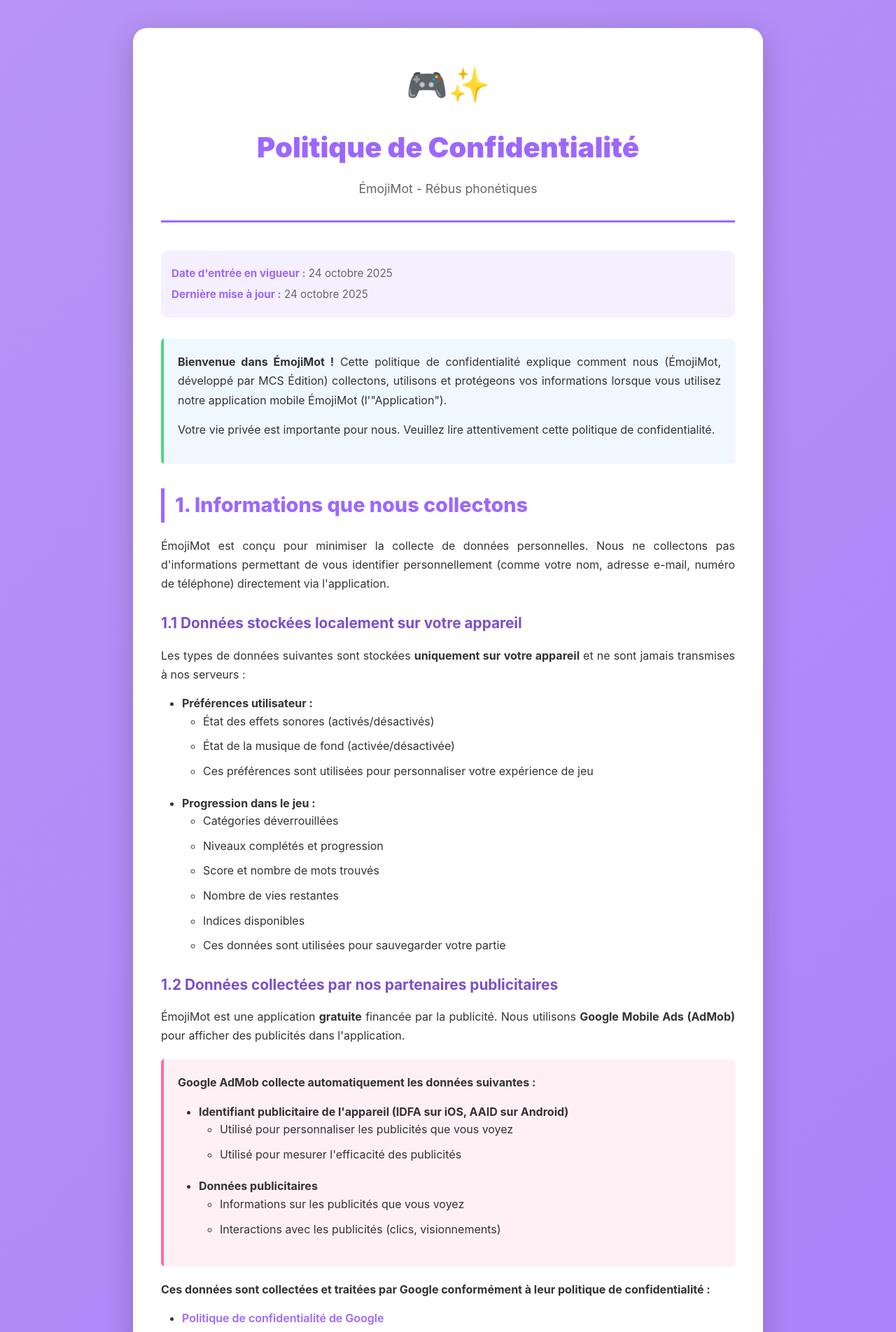
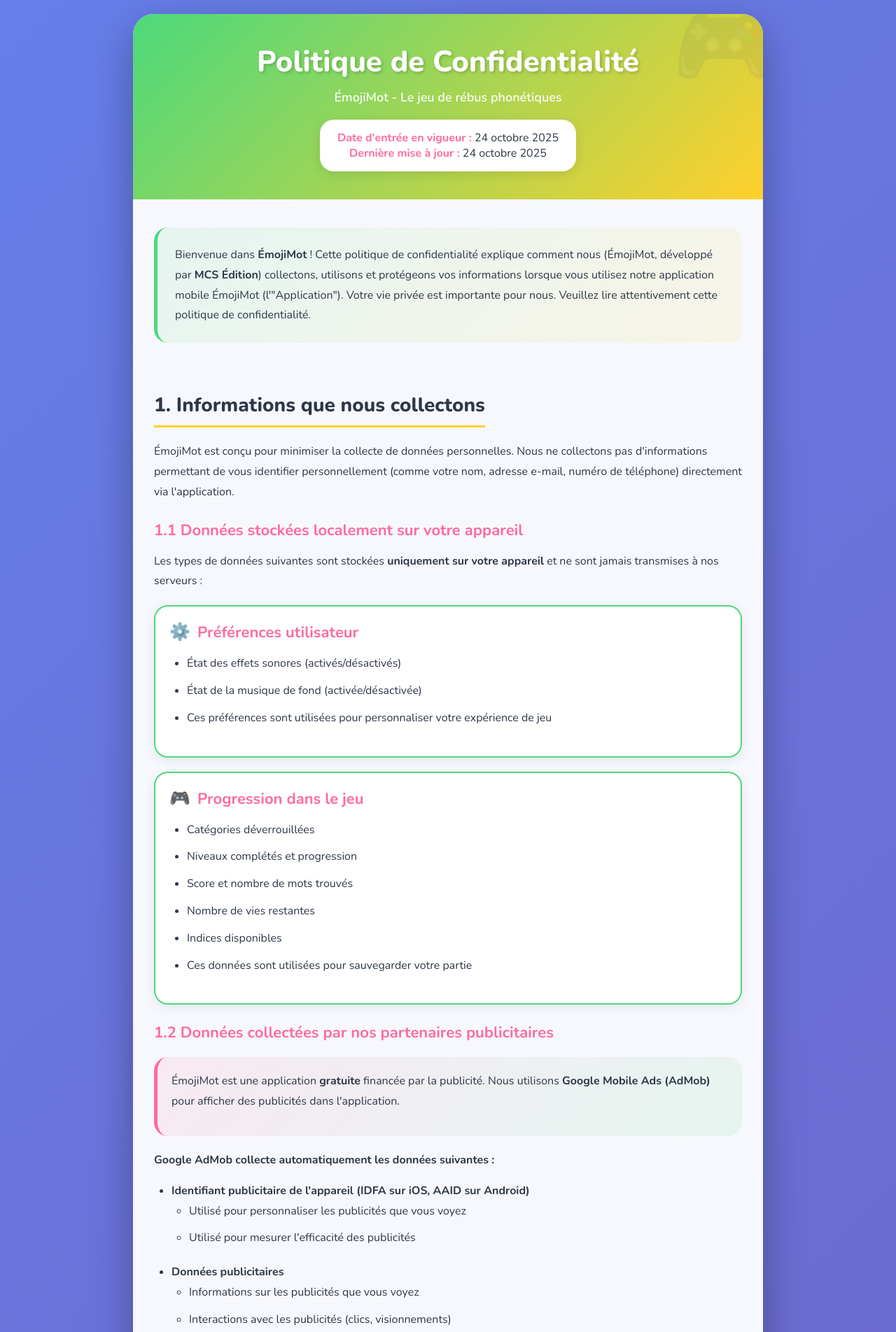
Before and after one commit to mcsEdition/emojitmot, a plain HTML site: page index.html in a window 1280 px wide. Shown: the top 1904 px of the page at 70% size. Drawn offline with nearby package versions, Linux system fonts and the light colour scheme.

Commit message:
Update index.html

```diff
--- a/index.html
+++ b/index.html
@@ -1,11 +1,12 @@
-
 <!DOCTYPE html>
 <html lang="fr">
 <head>
     <meta charset="UTF-8">
     <meta name="viewport" content="width=device-width, initial-scale=1.0">
-    <meta name="description" content="Politique de confidentialité d'ÉmojiMot - Jeu de rébus phonétiques avec émojis">
     <title>Politique de Confidentialité - ÉmojiMot</title>
+    <link rel="preconnect" href="https://fonts.googleapis.com">
+    <link rel="preconnect" href="https://fonts.gstatic.com" crossorigin>
+    <link href="https://fonts.googleapis.com/css2?family=Nunito:wght@400;600;700;800&display=swap" rel="stylesheet">
     <style>
         * {
             margin: 0;
@@ -13,229 +14,233 @@
             box-sizing: border-box;
         }
 
+        :root {
+            --primary-green: #4CD97B;
+            --primary-yellow: #FFD02C;
+            --primary-pink: #FF6B9E;
+            --bg-gradient-start: #667eea;
+            --bg-gradient-end: #764ba2;
+            --card-bg: rgba(255, 255, 255, 0.95);
+            --text-dark: #2d3748;
+            --text-light: #718096;
+            --border-radius-small: 15px;
+            --border-radius-medium: 20px;
+            --border-radius-large: 30px;
+        }
+
         body {
-            font-family: 'Nunito', -apple-system, BlinkMacSystemFont, 'Segoe UI', Roboto, sans-serif;
-            line-height: 1.7;
-            color: #333;
-            background: linear-gradient(135deg, #B794F6 0%, #9D67FF 100%);
+            font-family: 'Nunito', sans-serif;
+            background: linear-gradient(135deg, var(--bg-gradient-start) 0%, var(--bg-gradient-end) 100%);
             min-height: 100vh;
             padding: 20px;
+            color: var(--text-dark);
         }
 
         .container {
             max-width: 900px;
             margin: 0 auto;
+            background: var(--card-bg);
+            border-radius: var(--border-radius-large);
+            box-shadow: 0 20px 60px rgba(0, 0, 0, 0.3);
+            overflow: hidden;
+        }
+
+        .header {
+            background: linear-gradient(135deg, var(--primary-green) 0%, var(--primary-yellow) 100%);
+            padding: 40px 30px;
+            text-align: center;
+            position: relative;
+            overflow: hidden;
+        }
+
+        .header::before {
+            content: '🎮';
+            position: absolute;
+            font-size: 120px;
+            opacity: 0.1;
+            top: -20px;
+            right: -20px;
+            animation: float 3s ease-in-out infinite;
+        }
+
+        @keyframes float {
+            0%, 100% { transform: translateY(0px); }
+            50% { transform: translateY(-20px); }
+        }
+
+        h1 {
+            font-size: 42px;
+            font-weight: 800;
+            color: white;
+            margin-bottom: 10px;
+            text-shadow: 2px 2px 4px rgba(0, 0, 0, 0.2);
+        }
+
+        .subtitle {
+            font-size: 18px;
+            color: rgba(255, 255, 255, 0.95);
+            font-weight: 600;
+        }
+
+        .date-info {
             background: white;
-            border-radius: 20px;
-            box-shadow: 0 10px 40px rgba(0, 0, 0, 0.2);
-            padding: 40px;
+            padding: 15px 25px;
+            border-radius: var(--border-radius-medium);
+            display: inline-block;
             margin-top: 20px;
+            box-shadow: 0 4px 15px rgba(0, 0, 0, 0.1);
+        }
+
+        .date-info span {
+            font-weight: 700;
+            color: var(--primary-pink);
+        }
+
+        .content {
+            padding: 40px 30px;
+        }
+
+        .intro {
+            background: linear-gradient(135deg, rgba(76, 217, 123, 0.1) 0%, rgba(255, 208, 44, 0.1) 100%);
+            padding: 25px;
+            border-radius: var(--border-radius-medium);
+            border-left: 5px solid var(--primary-green);
+            margin-bottom: 30px;
+            font-size: 16px;
+            line-height: 1.8;
+        }
+
+        h2 {
+            font-size: 28px;
+            font-weight: 800;
+            color: var(--text-dark);
+            margin: 40px 0 20px 0;
+            padding-bottom: 10px;
+            border-bottom: 3px solid var(--primary-yellow);
+            display: inline-block;
+        }
+
+        h3 {
+            font-size: 22px;
+            font-weight: 700;
+            color: var(--primary-pink);
+            margin: 25px 0 15px 0;
+        }
+
+        p, li {
+            font-size: 16px;
+            line-height: 1.8;
+            color: var(--text-dark);
+            margin-bottom: 15px;
+        }
+
+        ul, ol {
+            margin-left: 25px;
             margin-bottom: 20px;
         }
 
-        .header {
-            text-align: center;
-            margin-bottom: 40px;
-            padding-bottom: 30px;
-            border-bottom: 3px solid #9D67FF;
-        }
-
-        .header h1 {
-            color: #9D67FF;
-            font-size: 2.5em;
+        li {
             margin-bottom: 10px;
-            font-weight: 900;
-        }
-
-        .header .emoji {
-            font-size: 3em;
-            margin-bottom: 15px;
-        }
-
-        .header .subtitle {
-            color: #666;
-            font-size: 1.1em;
-            margin-top: 10px;
-        }
-
-        .dates {
-            background: #f5f0ff;
-            padding: 15px;
-            border-radius: 10px;
-            margin-bottom: 30px;
-            text-align: center;
-        }
-
-        .dates p {
-            color: #666;
-            font-size: 0.95em;
-            margin: 5px 0;
-        }
-
-        .dates strong {
-            color: #9D67FF;
-        }
-
-        h2 {
-            color: #9D67FF;
-            font-size: 1.8em;
-            margin-top: 35px;
-            margin-bottom: 20px;
-            font-weight: 800;
-            border-left: 5px solid #9D67FF;
-            padding-left: 15px;
-        }
-
-        h3 {
-            color: #7C4FCC;
-            font-size: 1.3em;
-            margin-top: 25px;
-            margin-bottom: 15px;
-            font-weight: 700;
-        }
-
-        p {
-            margin-bottom: 15px;
-            text-align: justify;
-        }
-
-        ul {
-            margin-left: 30px;
-            margin-bottom: 20px;
-        }
-
-        ul li {
-            margin-bottom: 10px;
-            line-height: 1.6;
         }
 
         .highlight-box {
-            background: #fff8e6;
-            border-left: 4px solid #FFD02C;
+            background: linear-gradient(135deg, rgba(255, 107, 158, 0.1) 0%, rgba(76, 217, 123, 0.1) 100%);
             padding: 20px;
+            border-radius: var(--border-radius-medium);
+            border-left: 5px solid var(--primary-pink);
             margin: 20px 0;
-            border-radius: 5px;
         }
 
-        .info-box {
-            background: #f0f8ff;
-            border-left: 4px solid #4CD97B;
+        .info-card {
+            background: white;
             padding: 20px;
+            border-radius: var(--border-radius-medium);
+            box-shadow: 0 4px 15px rgba(0, 0, 0, 0.08);
             margin: 20px 0;
-            border-radius: 5px;
+            border: 2px solid var(--primary-green);
         }
 
-        .warning-box {
-            background: #fff0f5;
-            border-left: 4px solid #FF6B9E;
-            padding: 20px;
-            margin: 20px 0;
-            border-radius: 5px;
+        .info-card h3 {
+            margin-top: 0;
         }
 
         table {
             width: 100%;
             border-collapse: collapse;
             margin: 20px 0;
-            background: white;
-            box-shadow: 0 2px 10px rgba(0, 0, 0, 0.1);
-            border-radius: 10px;
+            border-radius: var(--border-radius-small);
             overflow: hidden;
+            box-shadow: 0 4px 15px rgba(0, 0, 0, 0.08);
         }
 
-        table th {
-            background: #9D67FF;
+        th {
+            background: linear-gradient(135deg, var(--primary-green) 0%, var(--primary-yellow) 100%);
             color: white;
             padding: 15px;
             text-align: left;
             font-weight: 700;
         }
 
-        table td {
+        td {
             padding: 15px;
-            border-bottom: 1px solid #eee;
+            border-bottom: 1px solid #e2e8f0;
         }
 
-        table tr:last-child td {
-            border-bottom: none;
-        }
-
-        table tr:hover {
-            background: #f9f9f9;
+        tr:hover {
+            background: rgba(76, 217, 123, 0.05);
         }
 
         a {
-            color: #9D67FF;
+            color: var(--primary-pink);
             text-decoration: none;
             font-weight: 600;
-            transition: color 0.3s;
+            transition: color 0.3s ease;
         }
 
         a:hover {
-            color: #7C4FCC;
+            color: var(--primary-green);
             text-decoration: underline;
         }
 
         .contact-section {
-            background: linear-gradient(135deg, #9D67FF 0%, #B794F6 100%);
+            background: linear-gradient(135deg, var(--primary-pink) 0%, var(--primary-yellow) 100%);
+            padding: 30px;
+            border-radius: var(--border-radius-medium);
+            margin: 40px 0;
             color: white;
-            padding: 30px;
-            border-radius: 15px;
-            margin-top: 40px;
             text-align: center;
         }
 
         .contact-section h2 {
             color: white;
-            border: none;
-            padding: 0;
+            border-bottom: 3px solid white;
+            margin-bottom: 20px;
         }
 
         .contact-section a {
-            color: #FFD02C;
+            color: white;
+            font-size: 18px;
+            font-weight: 700;
+        }
+
+        .emoji {
+            font-size: 24px;
+            margin-right: 10px;
         }
 
         .footer {
+            background: var(--text-dark);
+            color: white;
             text-align: center;
-            margin-top: 40px;
-            padding-top: 30px;
-            border-top: 2px solid #eee;
-            color: #666;
-            font-size: 0.95em;
-        }
-
-        .footer .emoji {
-            font-size: 1.5em;
-            margin: 10px 0;
-        }
-
-        @media (max-width: 768px) {
-            .container {
             padding: 25px;
-            }
-
-            .header h1 {
-                font-size: 1.8em;
-            }
-
-            h2 {
-                font-size: 1.4em;
-            }
-
-            h3 {
-                font-size: 1.1em;
-            }
-
-            table {
-                font-size: 0.9em;
-            }
+            font-size: 16px;
         }
 
         .back-to-top {
             position: fixed;
             bottom: 30px;
             right: 30px;
-            background: #9D67FF;
+            background: linear-gradient(135deg, var(--primary-green) 0%, var(--primary-yellow) 100%);
             color: white;
             width: 50px;
             height: 50px;
@@ -243,35 +248,86 @@
             display: flex;
             align-items: center;
             justify-content: center;
+            font-size: 24px;
             cursor: pointer;
-            box-shadow: 0 4px 15px rgba(157, 103, 255, 0.4);
-            transition: all 0.3s;
+            box-shadow: 0 4px 15px rgba(0, 0, 0, 0.3);
+            transition: transform 0.3s ease;
             text-decoration: none;
+        }
+
+        .back-to-top:hover {
+            transform: translateY(-5px);
+        }
+
+        @media (max-width: 768px) {
+            body {
+                padding: 10px;
+            }
+
+            .container {
+                border-radius: var(--border-radius-medium);
+            }
+
+            .header {
+                padding: 30px 20px;
+            }
+
+            h1 {
+                font-size: 32px;
+            }
+
+            .content {
+                padding: 25px 20px;
+            }
+
+            h2 {
                 font-size: 24px;
             }
 
-        .back-to-top:hover {
-            background: #7C4FCC;
-            transform: translateY(-5px);
+            h3 {
+                font-size: 20px;
+            }
+
+            table {
+                font-size: 14px;
+            }
+
+            th, td {
+                padding: 10px;
+            }
+        }
+
+        /* Animation d'entrée */
+        @keyframes slideIn {
+            from {
+                opacity: 0;
+                transform: translateY(30px);
+            }
+            to {
+                opacity: 1;
+                transform: translateY(0);
+            }
+        }
+
+        .container {
+            animation: slideIn 0.5s ease-out;
         }
     </style>
 </head>
 <body>
     <div class="container">
-        <div class="header">
-            <div class="emoji">🎮✨</div>
+        <header class="header">
             <h1>Politique de Confidentialité</h1>
-            <div class="subtitle">ÉmojiMot - Rébus phonétiques</div>
+            <div class="subtitle">ÉmojiMot - Le jeu de rébus phonétiques</div>
+            <div class="date-info">
+                <span>Date d'entrée en vigueur :</span> 24 octobre 2025<br>
+                <span>Dernière mise à jour :</span> 24 octobre 2025
             </div>
+        </header>
 
-        <div class="dates">
-            <p><strong>Date d'entrée en vigueur :</strong> 24 octobre 2025</p>
-            <p><strong>Dernière mise à jour :</strong> 24 octobre 2025</p>
-        </div>
-
-        <div class="info-box">
-            <p><strong>Bienvenue dans ÉmojiMot !</strong> Cette politique de confidentialité explique comment nous (ÉmojiMot, développé par MCS Édition) collectons, utilisons et protégeons vos informations lorsque vous utilisez notre application mobile ÉmojiMot (l'"Application").</p>
-            <p>Votre vie privée est importante pour nous. Veuillez lire attentivement cette politique de confidentialité.</p>
+        <div class="content">
+            <div class="intro">
+                Bienvenue dans <strong>ÉmojiMot</strong> ! Cette politique de confidentialité explique comment nous (ÉmojiMot, développé par <strong>MCS Édition</strong>) collectons, utilisons et protégeons vos informations lorsque vous utilisez notre application mobile ÉmojiMot (l'"Application"). Votre vie privée est importante pour nous. Veuillez lire attentivement cette politique de confidentialité.
             </div>
 
             <h2>1. Informations que nous collectons</h2>
@@ -279,15 +335,18 @@
 
             <h3>1.1 Données stockées localement sur votre appareil</h3>
             <p>Les types de données suivantes sont stockées <strong>uniquement sur votre appareil</strong> et ne sont jamais transmises à nos serveurs :</p>
-        <ul>
-            <li><strong>Préférences utilisateur :</strong>
+
+            <div class="info-card">
+                <h3><span class="emoji">⚙️</span>Préférences utilisateur</h3>
                 <ul>
                     <li>État des effets sonores (activés/désactivés)</li>
                     <li>État de la musique de fond (activée/désactivée)</li>
                     <li>Ces préférences sont utilisées pour personnaliser votre expérience de jeu</li>
                 </ul>
-            </li>
-            <li><strong>Progression dans le jeu :</strong>
+            </div>
+
+            <div class="info-card">
+                <h3><span class="emoji">🎮</span>Progression dans le jeu</h3>
                 <ul>
                     <li>Catégories déverrouillées</li>
                     <li>Niveaux complétés et progression</li>
@@ -296,13 +355,13 @@
                     <li>Indices disponibles</li>
                     <li>Ces données sont utilisées pour sauvegarder votre partie</li>
                 </ul>
-            </li>
-        </ul>
+            </div>
 
             <h3>1.2 Données collectées par nos partenaires publicitaires</h3>
+            <div class="highlight-box">
                 <p>ÉmojiMot est une application <strong>gratuite</strong> financée par la publicité. Nous utilisons <strong>Google Mobile Ads (AdMob)</strong> pour afficher des publicités dans l'application.</p>
+            </div>
 
-        <div class="warning-box">
             <p><strong>Google AdMob collecte automatiquement les données suivantes :</strong></p>
             <ul>
                 <li><strong>Identifiant publicitaire de l'appareil (IDFA sur iOS, AAID sur Android)</strong>
@@ -318,7 +377,6 @@
                     </ul>
                 </li>
             </ul>
-        </div>
 
             <p><strong>Ces données sont collectées et traitées par Google conformément à leur politique de confidentialité :</strong></p>
             <ul>
@@ -353,8 +411,8 @@
 
             <h2>3. Publicités et vie privée</h2>
 
-        <h3>3.1 Publicités personnalisées</h3>
-        <p>Même si vous désactivez les publicités personnalisées, vous verrez toujours des publicités, mais elles seront moins pertinentes pour vous.</p>
+            <h3>3.1 Contrôle de la publicité personnalisée</h3>
+            <p>Vous pouvez désactiver les publicités personnalisées via les paramètres de votre appareil. Même si vous désactivez les publicités personnalisées, vous verrez toujours des publicités, mais elles seront moins pertinentes pour vous.</p>
 
             <h3>3.2 Publicités pour enfants</h3>
             <p>Conformément aux réglementations sur la protection des enfants (COPPA, GDPR-K), si notre Application est utilisée par des mineurs, nous demandons à Google AdMob de diffuser uniquement des <strong>publicités adaptées aux familles</strong> et non personnalisées.</p>
@@ -367,9 +425,10 @@
             <p>Nous ne transférons <strong>aucune donnée personnelle</strong> vers nos propres serveurs car nous n'en avons pas.</p>
 
             <h2>5. Partage des Informations</h2>
+            <div class="highlight-box">
                 <p><strong>Nous ne partageons aucune information personnelle avec des tiers</strong>, car nous ne collectons pas d'informations personnelles directement.</p>
-        <p>Les seules données partagées sont celles collectées automatiquement par <strong>Google AdMob</strong> pour la diffusion de publicités, conformément à leur politique de confidentialité.</p>
-        <p>Nous ne vendons, ne louons ni n'échangeons vos données personnelles.</p>
+            </div>
+            <p>Les seules données partagées sont celles collectées automatiquement par <strong>Google AdMob</strong> pour la diffusion de publicités, conformément à leur politique de confidentialité. Nous ne vendons, ne louons ni n'échangeons vos données personnelles.</p>
 
             <h2>6. Services tiers utilisés</h2>
             <p>ÉmojiMot utilise les services tiers suivants :</p>
@@ -398,14 +457,16 @@
 
             <h2>7. Confidentialité des Enfants</h2>
             <p>ÉmojiMot est un jeu familial adapté à <strong>tous les âges (4+)</strong>.</p>
-        <div class="info-box">
-            <p><strong>Protection des enfants :</strong></p>
+
+            <div class="info-card">
+                <h3><span class="emoji">👶</span>Protection des enfants</h3>
                 <ul>
                     <li>Nous ne collectons <strong>jamais sciemment</strong> d'informations personnelles auprès d'enfants</li>
                     <li>Les publicités affichées sont configurées pour être <strong>adaptées aux familles</strong></li>
                     <li>Nous respectons les réglementations COPPA (USA) et GDPR-K (Europe)</li>
                 </ul>
             </div>
+
             <p>Si vous êtes un parent ou tuteur et que vous avez des préoccupations concernant la confidentialité de votre enfant, veuillez nous contacter à <strong>emojimot@mcsedition.org</strong>.</p>
 
             <h2>8. Vos Droits</h2>
@@ -445,6 +506,7 @@
 
             <h2>11. Modifications de cette Politique de Confidentialité</h2>
             <p>Nous pouvons mettre à jour cette politique de confidentialité de temps à autre pour refléter les changements dans nos pratiques ou pour d'autres raisons opérationnelles, légales ou réglementaires.</p>
+
             <div class="highlight-box">
                 <p><strong>En cas de modifications importantes :</strong></p>
                 <ul>
@@ -452,6 +514,7 @@
                     <li>Nous vous informerons via une notification dans l'Application (si applicable)</li>
                 </ul>
             </div>
+
             <p>Nous vous encourageons à consulter périodiquement cette politique pour rester informé de la manière dont nous protégeons vos informations.</p>
 
             <h2>12. Base légale du traitement (RGPD)</h2>
@@ -465,36 +528,39 @@
             <div class="contact-section">
                 <h2>13. Nous Contacter</h2>
                 <p>Si vous avez des questions, des préoccupations ou des demandes concernant cette politique de confidentialité ou le traitement de vos données, veuillez nous contacter :</p>
-            <p>
-                <strong>Email :</strong> <a href="mailto:emojimot@mcsedition.org">emojimot@mcsedition.org</a><br>
-                <strong>Développeur :</strong> MCS Édition<br>
-                <strong>Support :</strong> <a href="mailto:emojimot@mcsedition.org">emojimot@mcsedition.org</a>
+                <p style="margin-top: 20px;">
+                    <span class="emoji">📧</span><strong>Email :</strong> <a href="mailto:emojimot@mcsedition.org">emojimot@mcsedition.org</a><br>
+                    <span class="emoji">👨‍💻</span><strong>Développeur :</strong> MCS Édition<br>
+                    <span class="emoji">💬</span><strong>Support :</strong> <a href="mailto:emojimot@mcsedition.org">emojimot@mcsedition.org</a>
                 </p>
-            <p><strong>Pour les questions spécifiques à Google AdMob et aux données publicitaires :</strong><br>
+                <p style="margin-top: 20px;"><strong>Pour les questions spécifiques à Google AdMob et aux données publicitaires :</strong><br>
                 Consultez le <a href="https://support.google.com/admob" target="_blank">Centre d'aide Google</a></p>
             </div>
 
             <h2>14. Autorité de contrôle</h2>
             <p>Si vous êtes dans l'Union Européenne et que vous estimez que vos droits en matière de protection des données ont été violés, vous avez le droit de déposer une plainte auprès de votre autorité de protection des données locale.</p>
-
-        <div class="footer">
-            <div class="emoji">🎮✨🎉</div>
-            <p><strong>Merci d'utiliser ÉmojiMot !</strong></p>
-            <p>Cette politique de confidentialité vous aide à comprendre comment nous protégeons votre vie privée tout en vous offrant une expérience de jeu amusante et gratuite.</p>
-            <p style="margin-top: 20px; font-size: 0.9em;">© 2025 MCS Édition - Tous droits réservés</p>
-        </div>
         </div>
 
-    <a href="#" class="back-to-top">↑</a>
+        <footer class="footer">
+            <p><strong>Merci d'utiliser ÉmojiMot ! 🎮</strong></p>
+            <p style="margin-top: 10px;">Cette politique de confidentialité vous aide à comprendre comment nous protégeons votre vie privée tout en vous offrant une expérience de jeu amusante et gratuite.</p>
+            <p style="margin-top: 20px; font-size: 14px; opacity: 0.8;">© 2025 MCS Édition. Tous droits réservés.</p>
+        </footer>
+    </div>
+
+    <a href="#" class="back-to-top" title="Retour en haut">↑</a>
 
     <script>
-        // Smooth scroll pour le bouton retour en haut
+        // Smooth scroll vers le haut
         document.querySelector('.back-to-top').addEventListener('click', function(e) {
             e.preventDefault();
-            window.scrollTo({ top: 0, behavior: 'smooth' });
+            window.scrollTo({
+                top: 0,
+                behavior: 'smooth'
+            });
         });
 
-        // Afficher/cacher le bouton selon le scroll
+        // Afficher/masquer le bouton retour en haut
         window.addEventListener('scroll', function() {
             const backToTop = document.querySelector('.back-to-top');
             if (window.pageYOffset > 300) {
```
Lines whose indentation alone changed are shown as unchanged.
